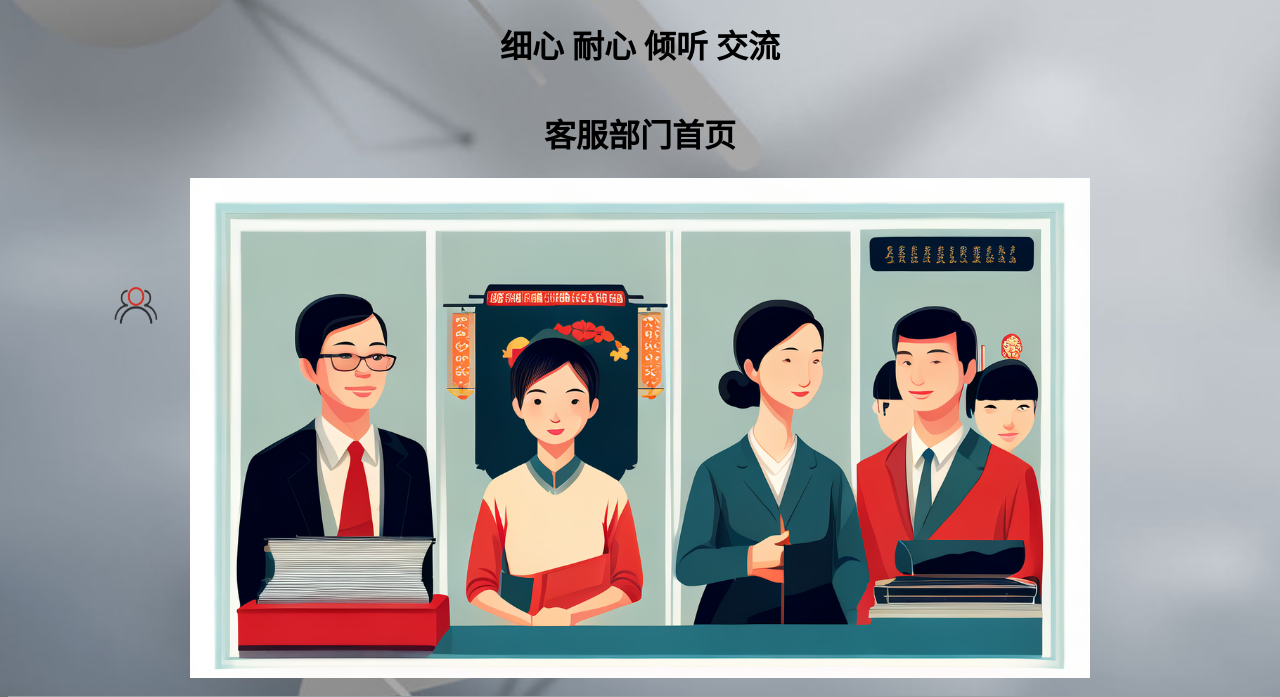
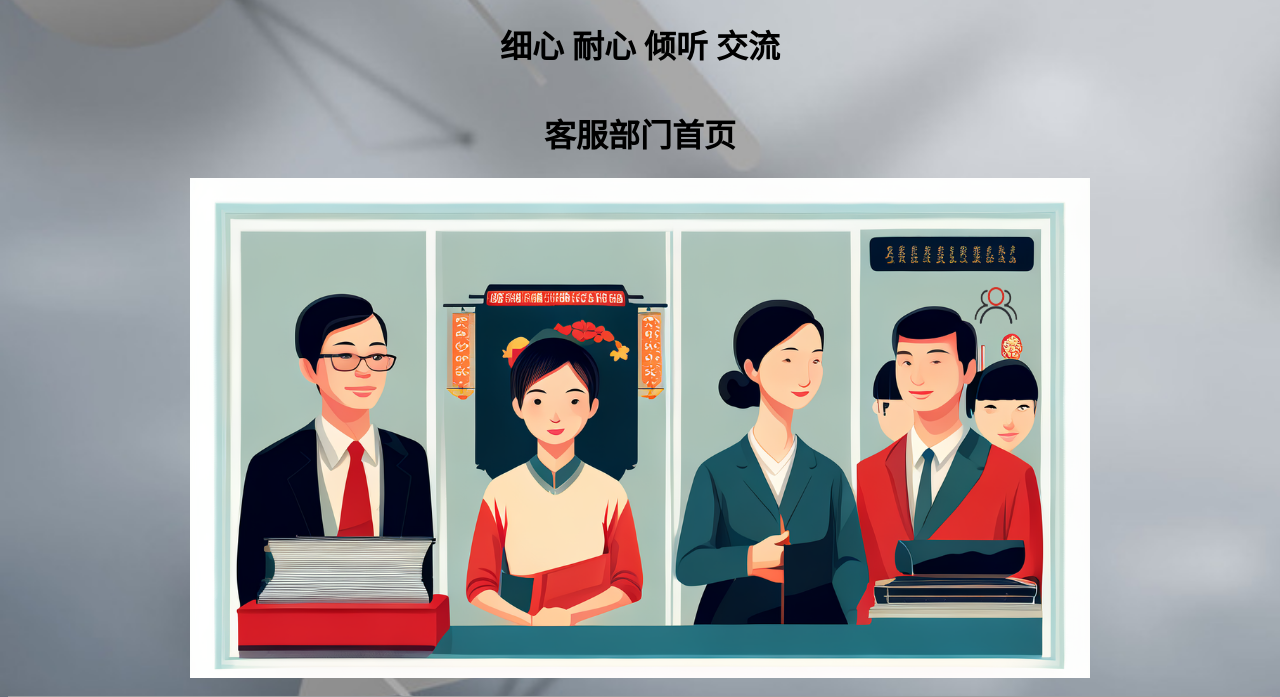
Before and after one commit to Alanqh/IS_0_3, a Django app: template customerservice/templates/customer-service_home.html in a window 1280 px wide. Shown: the part 108-805 px from the top of the page. Run offline with Django 4.2, Linux system fonts and the light colour scheme; the template is opened without the code that fills it, so the values that code supplies are empty; grey boxes are pictures that could not be loaded.

Commit message:
按钮图标位置更改

```diff
--- a/customerservice/templates/customer-service_home.html
+++ b/customerservice/templates/customer-service_home.html
@@ -77,7 +77,7 @@
       .button {
         position: absolute;
         bottom: 350px;
-        left: 100px;
+        right: 250px;
         z-index: 2;
       }
 
```
